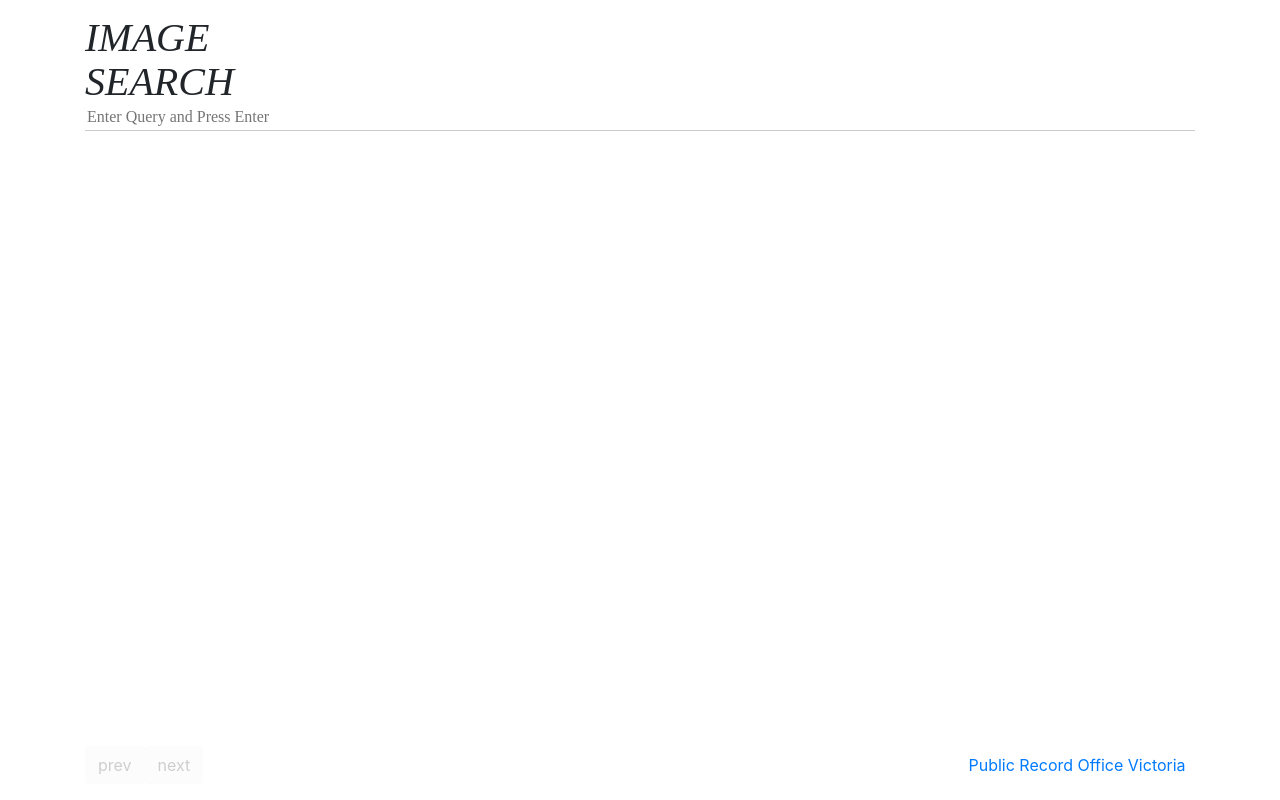
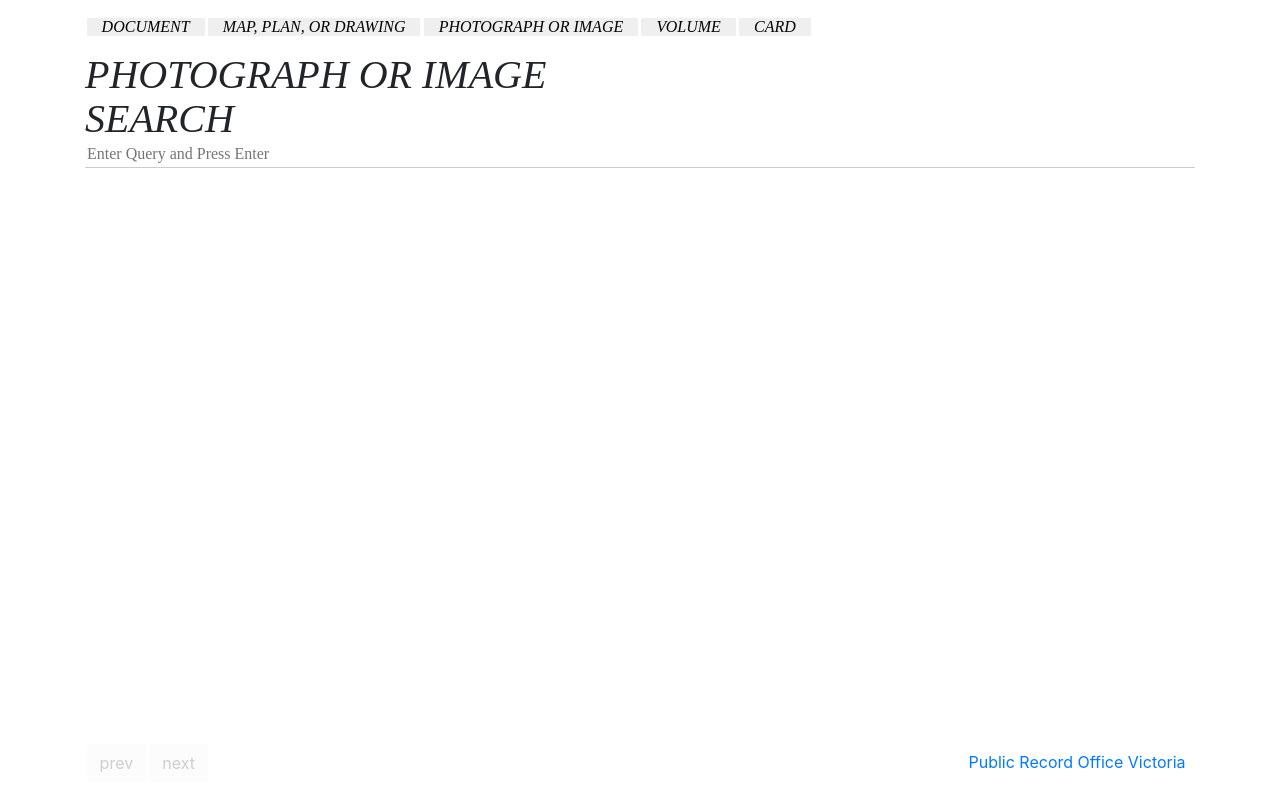
Before and after one commit to s3782095/PublicRecordOfficeVictoria_Remix, an Angular app: page / in a window 1280 px wide. Built offline with nearby package versions, Linux system fonts and the light colour scheme.

Commit message:
Style Selection of Record Type

```diff
--- a/src/app/content-query-page/content-query-page.component.css
+++ b/src/app/content-query-page/content-query-page.component.css
@@ -3,14 +3,34 @@ body {
   margin: 0;
 }
 
-form{
+form {
   margin: 1em auto;
 }
 
 .btn-group {
   margin: 1em auto;
   display: flex;
-  justify-content: center;
+  justify-content: stretch;
+  width: 100%;
+}
+
+.btn-group button {
+  border: none;
+  box-shadow: none;
+  padding-left: 15px;
+  padding-right: 15px;
+  text-transform: uppercase;
+  line-height: 1;
+  font-family: serif;
+  font-style: italic;
+}
+
+.btn-group button:hover {
+  color: blue;
+}
+
+.btn-group button:active {
+  background-color: rgba(0, 0, 255, 0.3);
 }
 
 h1, h2, h3, h4, h5 {
@@ -69,6 +89,7 @@ img {
   background-color: rgba(0, 0, 255, 0.3);
   opacity: 0;
   transition: opacity 0.3s ease;
+  cursor: pointer;
 }
 
 .image-container:hover .image-overlay {
@@ -112,7 +133,16 @@ img {
   border-top: none;
   border-left: none;
   border-right: none;
-  border-bottom: 1px solid rgba(0,0,0,0.2);
+  border-bottom: 1px solid rgba(0, 0, 0, 0.2);
   font-family: Soehne, serif;
   width: 100%;
 }
+
+button {
+  margin: 0.1em;
+}
+
+button:focus {
+  outline: none;
+  box-shadow: none;
+}
--- a/src/app/content-query-page/content-query-page.component.html
+++ b/src/app/content-query-page/content-query-page.component.html
@@ -1,20 +1,18 @@
 <div class="container">
 
-  <!--  <div class="btn-group">-->
-  <!--    <button-->
-  <!--      *ngFor="let record_type of RECORD_TYPES"-->
-  <!--      type="button"-->
-  <!--      class="btn btn-secondary"-->
-  <!--      [class.active]="chosen_record_types.includes(record_type)"-->
-  <!--      (click)="toggleTypeSelection(record_type)"-->
-  <!--    >-->
-  <!--      {{ record_type }}-->
-  <!--    </button>-->
-  <!--  </div>-->
+  <div class="btn-group">
+    <button
+      *ngFor="let record_type of RECORD_TYPES"
+      type="button"
+      [class.active]="selected_record_type == record_type"
+      (click)="toggleTypeSelection(record_type)">
+      {{ record_type }}
+    </button>
+  </div>
 
   <form>
     <div class="form-group">
-      <h1 class="">Image</h1>
+      <h1 class="">{{selected_record_type}}</h1>
       <h1 class="">Search</h1>
       <div class="search_container">
         <input type="text" [(ngModel)]="search_request" class="search-field" placeholder="Enter Query and Press Enter"
@@ -65,7 +63,7 @@
   </div>
 
   <div *ngIf="!results && search_executed">
-    <h3 class="text-center text-secondary">No Results for {{type_of_record}}</h3>
+    <h3 class="text-center text-secondary">No Results for {{selected_record_type}}</h3>
   </div>
 
   <div class="footer">
--- a/src/app/content-query-page/content-query-page.component.ts
+++ b/src/app/content-query-page/content-query-page.component.ts
@@ -1,7 +1,5 @@
 import {Component} from '@angular/core';
-import {HttpClient, HttpHeaders} from "@angular/common/http";
-import {parseJson} from "@angular/cli/src/utilities/json-file";
-import {delay} from "rxjs";
+import {HttpClient} from "@angular/common/http";
 
 @Component({
   selector: 'app-content-query-page',
@@ -9,8 +7,12 @@ import {delay} from "rxjs";
   styleUrls: ['./content-query-page.component.css']
 })
 export class ContentQueryPageComponent {
+  // File - Requires download from prov website
+  UNUSED_RECORD_TYPES: string[] = ["File"];
+  RECORD_TYPES: string[] = ["Document", "Map, Plan, or Drawing", "Photograph or Image", "Volume", "Card"];
+
   search_request: string = '';
-  type_of_record: string = '';
+  selected_record_type: string = this.RECORD_TYPES[2];
   search_executed: boolean = false;
 
   results: any = [];
@@ -19,23 +21,13 @@ export class ContentQueryPageComponent {
   current_index: number = 0;
 
   API_BASE_URL: string = 'https://api.prov.vic.gov.au/search/';
-  imageCache: { [key: string]: string } = {};
-
-  // File - Requires download from prov website
-  UNUSED_RECORD_TYPES: string[] = ["File"];
-  RECORD_TYPES: string[] = ["Document", "Map, Plan, or Drawing", "Photograph or Image", "Volume", "Card"];
-  chosen_record_types: string[] = ["Photograph or Image"];
 
   constructor(private http: HttpClient) {
   }
 
   constructQueryUrl(): string {
-    const queryParams = `query?wt=json&q=(text%3A%22${encodeURIComponent(this.search_request)}%22)%20AND%20((record_form%3A%22${encodeURIComponent(this.selectOneRandomRecordTypes())}%22))%20AND%20(iiif-manifest%3A(*))`;
+    const queryParams = `query?wt=json&q=(text%3A%22${encodeURIComponent(this.search_request)}%22)%20AND%20((record_form%3A%22${encodeURIComponent(this.selected_record_type)}%22))%20AND%20(iiif-manifest%3A(*))`;
     return this.API_BASE_URL + queryParams;
-  }
-
-  selectOneRandomRecordTypes(): string {
-    return this.type_of_record = this.chosen_record_types[Math.floor(Math.random() * this.chosen_record_types.length)];
   }
 
   clearResults() {
@@ -73,8 +65,7 @@ export class ContentQueryPageComponent {
   }
 
   toggleTypeSelection(record_type: string) {
-    this.chosen_record_types = [];
-    this.chosen_record_types.push(record_type);
+    this.selected_record_type = record_type;
   }
 
   getPDFUrl(url_to_manifest: string): Promise<any> {
```
